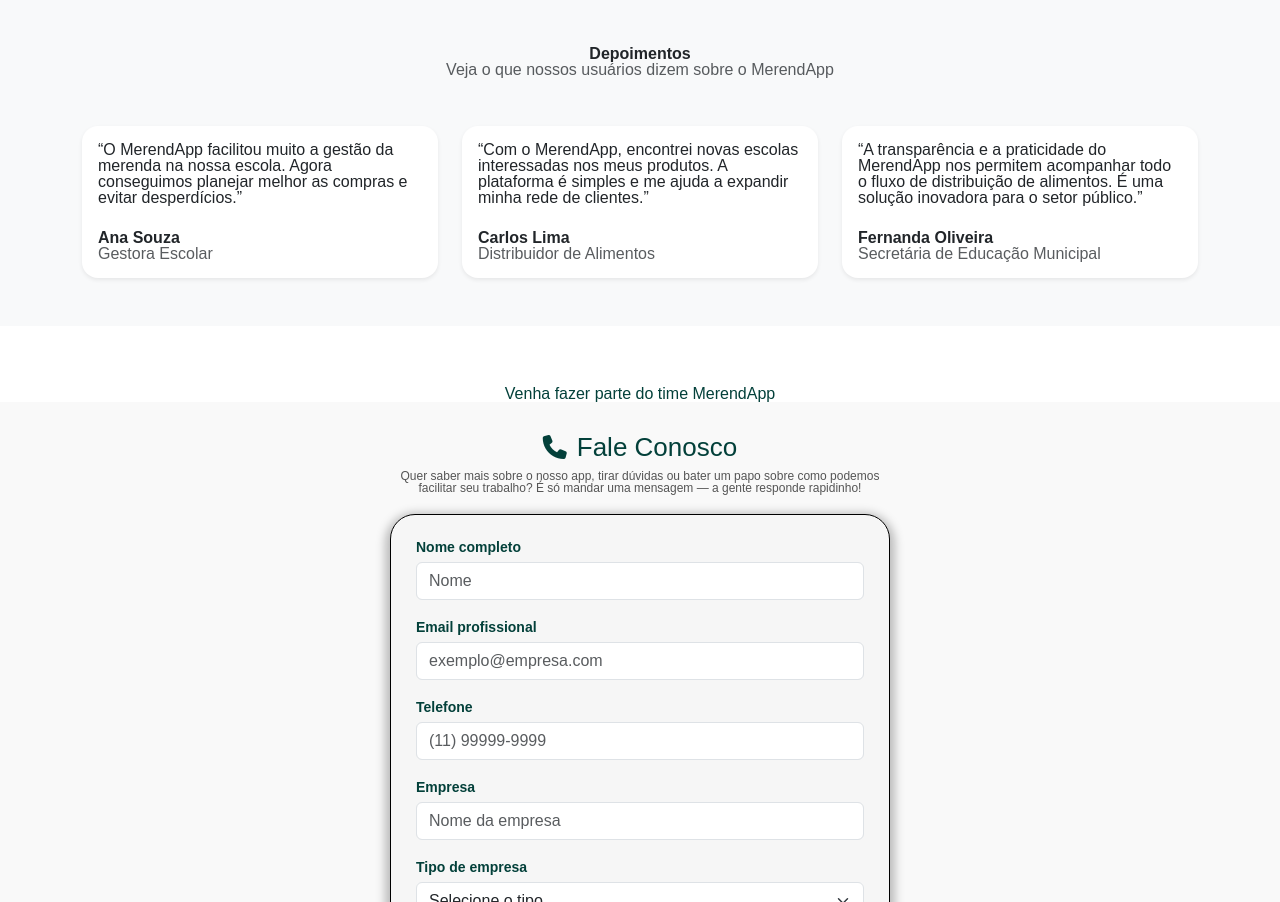
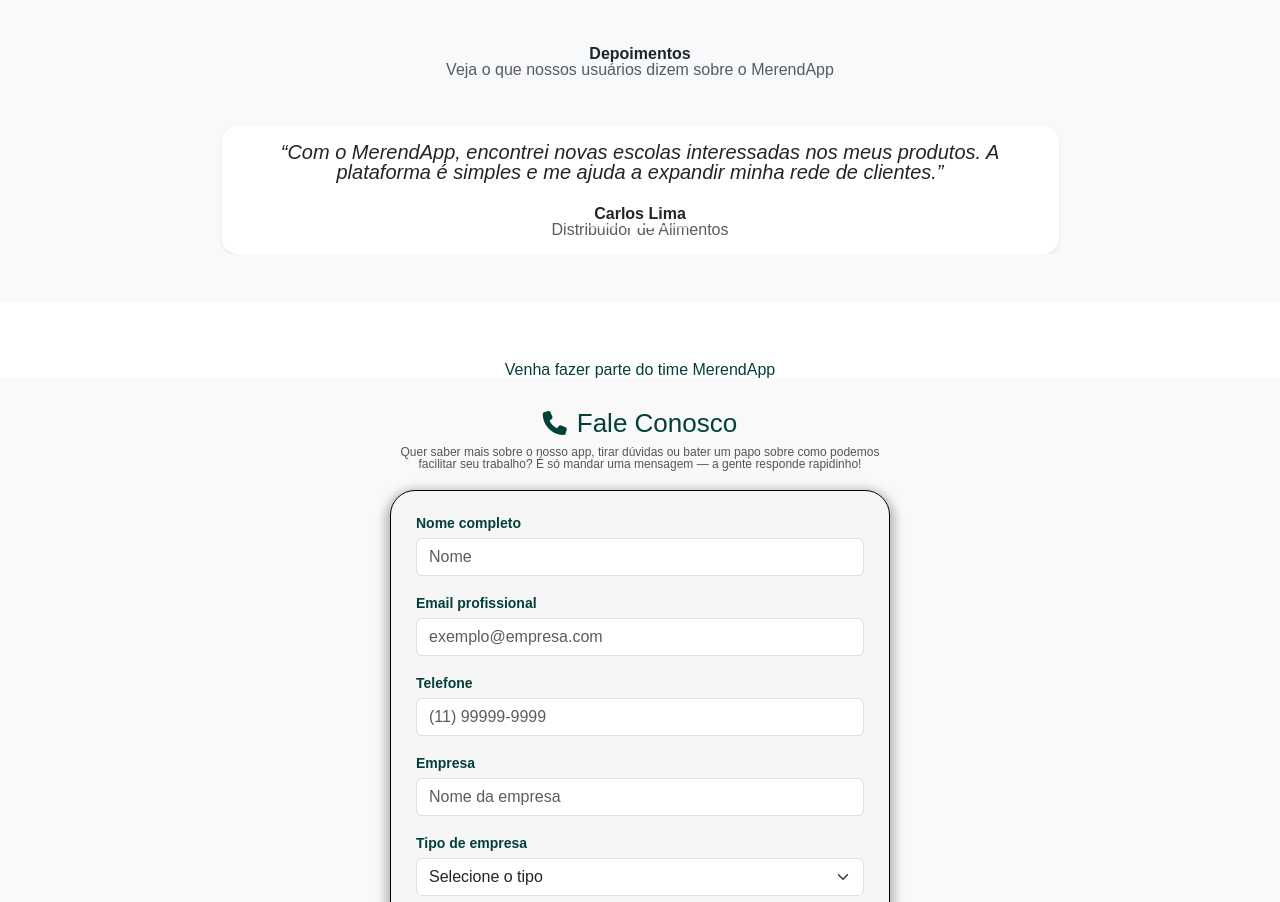
Before and after one commit to gkfreitas/merendApp-frontend, a React (Vite) app: page / in a window 1280 px wide. Shown: the part 2024-2926 px from the top of the page. Built offline with nearby package versions, Linux system fonts and the light colour scheme.

Commit message:
testimonial carroussel

```diff
--- a/src/Testimonials.jsx
+++ b/src/Testimonials.jsx
@@ -1,49 +1,89 @@
-// src/Testimonials.jsx
-import React from "react";
-import "./App.css"; // mantém a identidade visual
+import React, { useEffect, useRef } from "react";
+import { Carousel } from "bootstrap";
+import "./App.css";
 
 export default function Testimonials() {
+  const carouselRef = useRef(null);
+
   const testimonials = [
     {
       name: "Ana Souza",
       role: "Gestora Escolar",
-      text: "O MerendApp facilitou muito a gestão da merenda na nossa escola. Agora conseguimos planejar melhor as compras e evitar desperdícios."
+      text:
+        "O MerendApp facilitou muito a gestão da merenda na nossa escola. Agora conseguimos planejar melhor as compras e evitar desperdícios."
     },
     {
       name: "Carlos Lima",
       role: "Distribuidor de Alimentos",
-      text: "Com o MerendApp, encontrei novas escolas interessadas nos meus produtos. A plataforma é simples e me ajuda a expandir minha rede de clientes."
+      text:
+        "Com o MerendApp, encontrei novas escolas interessadas nos meus produtos. A plataforma é simples e me ajuda a expandir minha rede de clientes."
     },
     {
       name: "Fernanda Oliveira",
       role: "Secretária de Educação Municipal",
-      text: "A transparência e a praticidade do MerendApp nos permitem acompanhar todo o fluxo de distribuição de alimentos. É uma solução inovadora para o setor público."
+      text:
+        "A transparência e a praticidade do MerendApp nos permitem acompanhar todo o fluxo de distribuição de alimentos. É uma solução inovadora para o setor público."
     }
   ];
+
+  useEffect(() => {
+    if (!carouselRef.current) return;
+    const instance = Carousel.getOrCreateInstance(carouselRef.current, {
+      interval: 4000,
+      ride: "carousel",
+      pause: false,
+      wrap: true,
+      keyboard: true,
+      touch: true
+    });
+    return () => instance.dispose();
+  }, []);
 
   return (
     <section className="testimonials-section py-5 bg-light" id="testimonials">
       <div className="container">
         <div className="text-center mb-5">
           <h2 className="fw-bold">Depoimentos</h2>
-          <p className="text-muted">
-            Veja o que nossos usuários dizem sobre o MerendApp
-          </p>
+          <p className="text-muted">Veja o que nossos usuários dizem sobre o MerendApp</p>
         </div>
-        <div className="row g-4">
-          {testimonials.map((t, index) => (
-            <div key={index} className="col-md-4">
-              <div className="card h-100 shadow-sm border-0 rounded-4">
-                <div className="card-body d-flex flex-column">
-                  <p className="card-text mb-4">“{t.text}”</p>
-                  <div className="mt-auto">
-                    <h6 className="mb-0 fw-bold">{t.name}</h6>
-                    <small className="text-muted">{t.role}</small>
+
+        <div
+          id="testimonialsCarousel"
+          className="carousel slide"
+          ref={carouselRef}
+        >
+          <div className="carousel-indicators">
+            {testimonials.map((_, index) => (
+              <button
+                key={index}
+                type="button"
+                data-bs-target="#testimonialsCarousel"
+                data-bs-slide-to={index}
+                className={index === 0 ? "active" : ""}
+                aria-current={index === 0 ? "true" : undefined}
+                aria-label={`Slide ${index + 1}`}
+              />
+            ))}
+          </div>
+
+          <div className="carousel-inner">
+            {testimonials.map((t, index) => (
+              <div
+                key={index}
+                className={`carousel-item ${index === 0 ? "active" : ""}`}
+              >
+                <div className="d-flex justify-content-center">
+                  <div className="card shadow-sm border-0 rounded-4 w-75">
+                    <div className="card-body text-center">
+                      <p className="card-text fs-5 fst-italic">“{t.text}”</p>
+                      <h6 className="mt-4 mb-0 fw-bold">{t.name}</h6>
+                      <small className="text-muted">{t.role}</small>
+                    </div>
                   </div>
                 </div>
               </div>
-            </div>
-          ))}
+            ))}
+          </div>
         </div>
       </div>
     </section>
```
